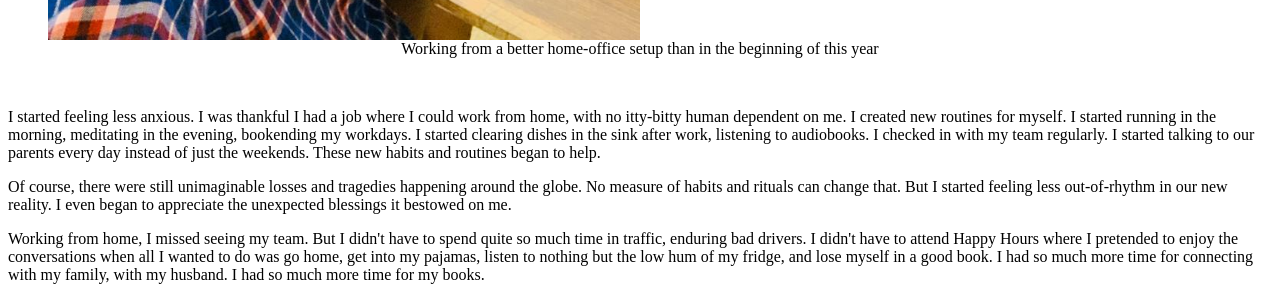
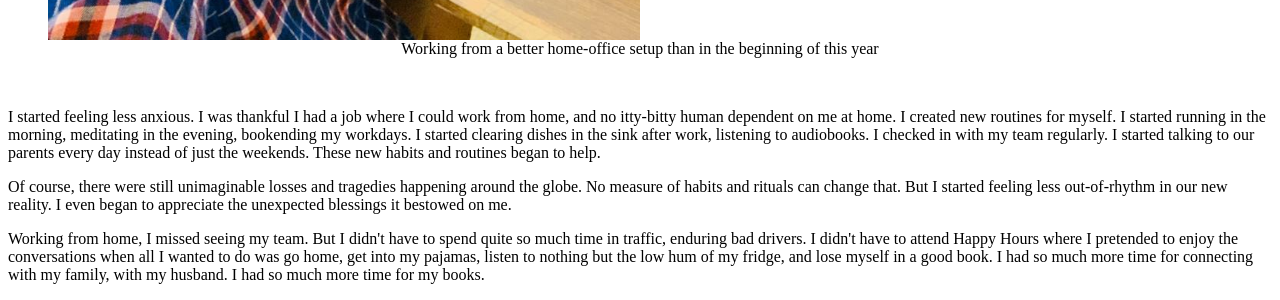
Before and after one commit to ThisisRajiRaj/thisisrajiraj.github.io, a Jekyll site: the page posts/yearinreview2020.html, which Jekyll copies as it is, in a window 1280 px wide and 900 px high, scrolled down 1218 px. Shown: the part 152-452 px from the top of the window. Built offline with Jekyll 4.4.1, drawn with Linux system fonts in a browser that asks for light colours.

Commit message:
Update yearinreview2020.html

```diff
--- a/posts/yearinreview2020.html
+++ b/posts/yearinreview2020.html
@@ -95,7 +95,7 @@ fresh cut grass in the air. As I walked
 <br/>
 <p>
     I started feeling less anxious. I was thankful I had a
-job where I could work from home, with no itty-bitty human dependent on me. I created new routines for myself. I
+job where I could work from home, and no itty-bitty human dependent on me at home. I created new routines for myself. I
     started running in the morning, meditating in the evening, bookending my
     workdays. I started clearing dishes in the sink after work, listening
     to audiobooks. I checked in with my team regularly. I started talking to
```
